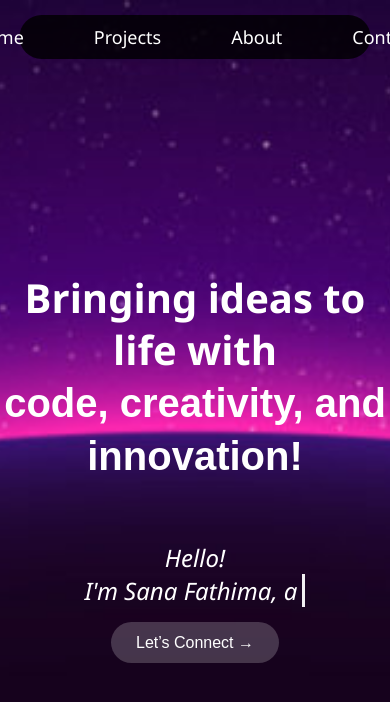
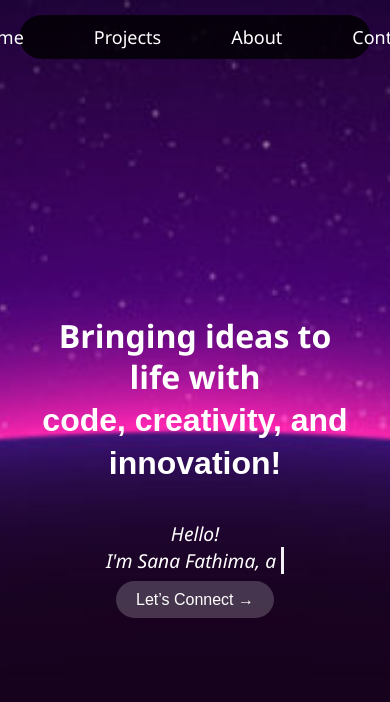
Before and after one commit to sanafathima-00/Portfolio, a React (Vite) app: page / in a window 390 px wide. Shown: the top 702 px of the page. Built offline with nearby package versions, Linux system fonts and the light colour scheme.

Commit message:
Made Home page responsive for mobile and desktop

```diff
--- a/src/styles/Home.css
+++ b/src/styles/Home.css
@@ -12,25 +12,26 @@ body {
 }
 
 /* Apply background only to Home Page */
-/* Apply background only to Home Page */
 .home-container {
   background-size: cover;
   background-position: center;
-  width: 100vw; /* Full viewport width */
-  height: 100vh; /* Full viewport height */
+  background-repeat: no-repeat;
+  width: 100vw;
+  height: 100vh;
   display: flex;
   flex-direction: column;
   align-items: center;
   justify-content: center;
-  position: relative; /* Ensures it doesn't collapse */
-  overflow: hidden; /* Prevents scrolling issues */
+  position: relative;
+  overflow: hidden;
+  padding: 20px; /* Prevents content from touching edges on mobile */
 }
 
 /* ✅ Hero Section */
 .hero-section {
-  padding-top: 100px; /* Ensures it's below navbar */
+  padding-top: 80px;
   max-width: 900px;
-  margin: -5% auto 0 auto;
+  margin: 0 auto;
   text-align: center;
 }
 
@@ -38,7 +39,7 @@ body {
   font-size: 3rem;
   line-height: 1.3;
   margin-bottom: 10px;
-  font-family:"Segoe UI", sans-serif;
+  font-family: "Segoe UI", sans-serif;
 }
 
 .hero-text span {
@@ -48,10 +49,10 @@ body {
 
 /* ✅ Typing Effect */
 .changing-text {
-  color: white; /* Changed to white */
-  font-style: italic; /* Italicized */
-  font-family: "Segoe UI", sans-serif; /* Changed font */
-  border-right: 3px solid white; /* Cursor also white */
+  color: white;
+  font-style: italic;
+  font-family: "Segoe UI", sans-serif;
+  border-right: 3px solid white;
   padding-right: 5px;
   animation: blink 0.8s infinite;
 }
@@ -65,11 +66,10 @@ body {
 /* ✅ Profile */
 .profile {
   margin-top: 20px;
-
 }
 
 .intro {
-  margin-top: 15%;
+  margin-top: 10%;
   font-size: 1.5rem;
   font-family: "Segoe UI", sans-serif;
   font-style: italic;
@@ -77,10 +77,10 @@ body {
 
 /* ✅ CTA */
 .cta {
-  margin-top: 7%;
+  margin-top: 5%;
 }
 
-.cta a{
+.cta a {
   text-decoration: none;
 }
 
@@ -93,21 +93,30 @@ body {
   font-weight: 500;
   cursor: pointer;
   transition: 0.3s;
+  font-size: 1.2rem;
 }
 
 .connect-button:hover {
   background: rgba(255, 255, 255, 0.5);
 }
 
-.email {
-  margin-top: 10px;
-  color: #bbb;
-  font-size: 14px;
-}
-
 /* ✅ Responsive Design */
 @media (max-width: 768px) {
   .hero-text {
-    font-size: 2.5rem;
+    font-size: 2rem;
+    padding: 0 10px; /* Adds padding for better text wrapping */
+  }
+
+  .profile {
+    margin-top: 5%;
+  }
+
+  .intro {
+    font-size: 1.2rem;
+  }
+
+  .connect-button {
+    padding: 10px 20px;
+    font-size: 1rem;
   }
 }
```
